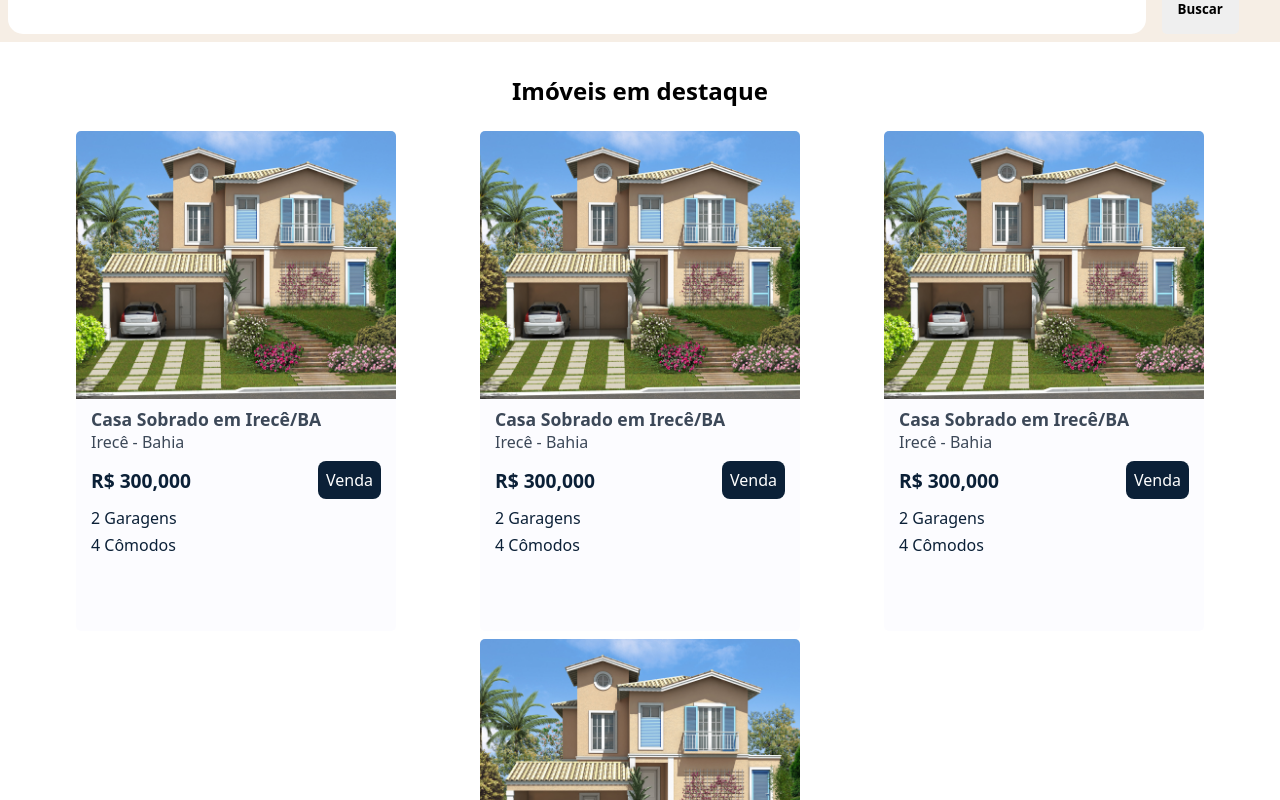
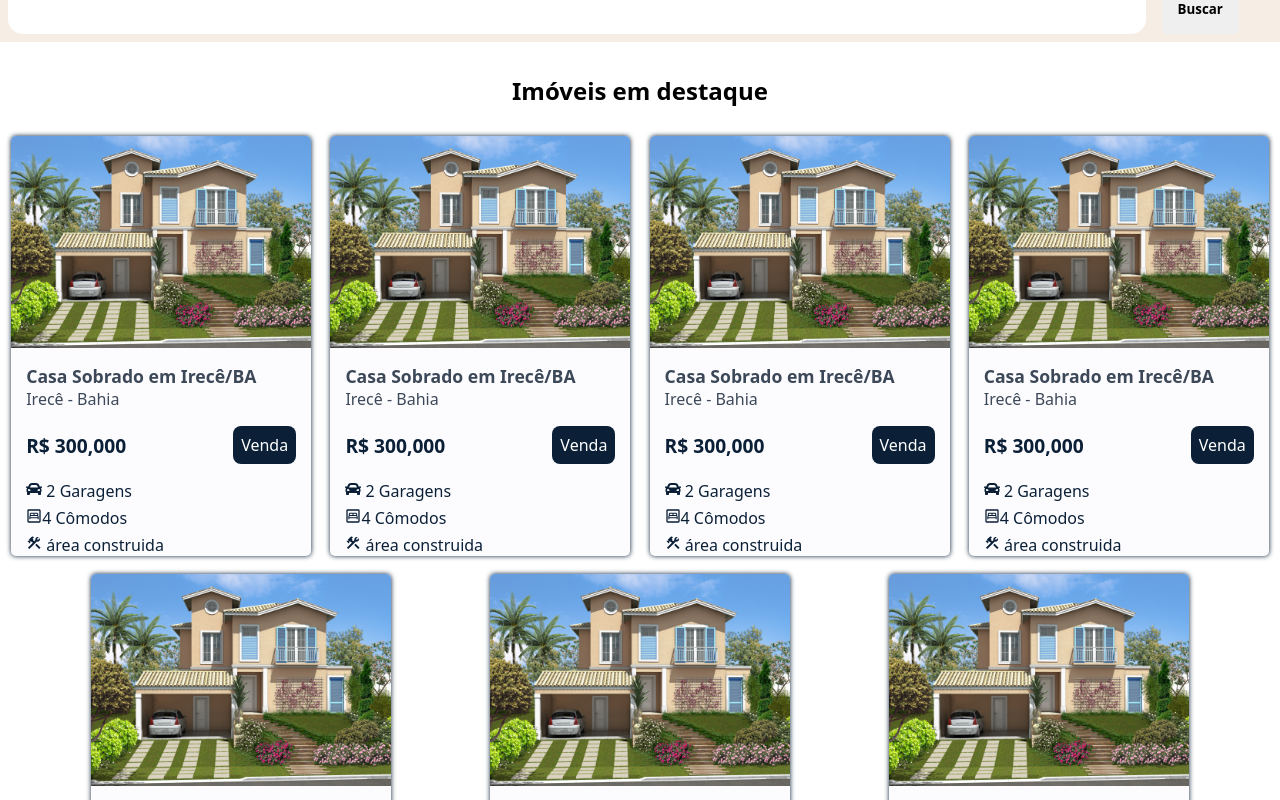
Before and after one commit to leonardofx1/imobiliaria, a Next.js app: page / in a window 1280 px wide. Shown: the part 540-1340 px from the top of the page. Built offline with nearby package versions, Linux system fonts and the light colour scheme.

Commit message:
add react-icons

```diff
--- a/package.json
+++ b/package.json
@@ -11,7 +11,8 @@
   "dependencies": {
     "next": "14.1.0",
     "react": "^18",
-    "react-dom": "^18"
+    "react-dom": "^18",
+    "react-icons": "^5.0.1"
   },
   "devDependencies": {
     "@types/node": "^20",
--- a/src/components/Card/index.tsx
+++ b/src/components/Card/index.tsx
@@ -3,11 +3,16 @@ import style from "./style.module.scss";
 
 import casa from '../../../public/casa.jpg'
 import Image from "next/image";
+import { FaCar } from "react-icons/fa";
+import { MdOutlineBedroomParent, MdOutlineConstruction  } from "react-icons/md";
+import Link from "next/link";
+
 
 export const Card = () => {
   return (
     <>
       <article>
+        <Link href='/produtos'>
         <ul className={style.cardBody}>
           <li>
             <Image unoptimized src={casa} alt='casa' height={200} width={200} />
@@ -20,11 +25,12 @@ export const Card = () => {
             <span>R$ 300,000</span> <span>Venda</span>
           </li>
           <li className={style.rooms}>
-            <span> 2 Garagens</span>
-            <span> 4 Cômodos</span>
-            <span> </span>
+            <span> <FaCar /> 2 Garagens</span>
+            <span> <MdOutlineBedroomParent />4 Cômodos</span>
+            <span>< MdOutlineConstruction  /> área construida</span>
           </li>
         </ul>
+      </Link>
       </article>
 
     </>
--- a/src/components/Card/style.module.scss
+++ b/src/components/Card/style.module.scss
@@ -4,8 +4,8 @@
   display: flex;
   flex-direction: column;
 
-  width: 320px;
-  height: 500px;
+  width: 300px;
+  height: 420px;
 
   background-color: #fcfcff;
 
@@ -13,12 +13,18 @@
 
   border-radius: 5px;
 
-  gap:.5rem;
+  gap:1rem;
 
   box-sizing: border-box;
+
+  box-shadow: .1px .1px 5px $TagPrice;
+
+  cursor: pointer;
+
+  margin: 5px 0 ;
   li:has(img) {
     height: 268px;
-    background-color: purple;
+
     width: 100%;
   }
 
--- a/src/components/MainHome/index.tsx
+++ b/src/components/MainHome/index.tsx
@@ -16,6 +16,7 @@ export const MainHome = () => {
         <h1>Imóveis em destaque</h1>
         <Card />
         <Card />   <Card />   <Card />
+        <Card />   <Card />   <Card />
       </section>
     </>
   );
--- a/src/components/MainHome/style.module.scss
+++ b/src/components/MainHome/style.module.scss
@@ -29,6 +29,7 @@
     img {
         height: 100%;
         width: 100%;
+        object-fit: cover;
 
     }
     span {
--- a/src/styles/variables.module.scss
+++ b/src/styles/variables.module.scss
@@ -1,4 +1,3 @@
-
 
 $PrimaryColor:#FFFFFF;
 $FontColor:#3C4858;
```
Also changed, not shown: 1 other file (tests, documents, lock files or other folders).
